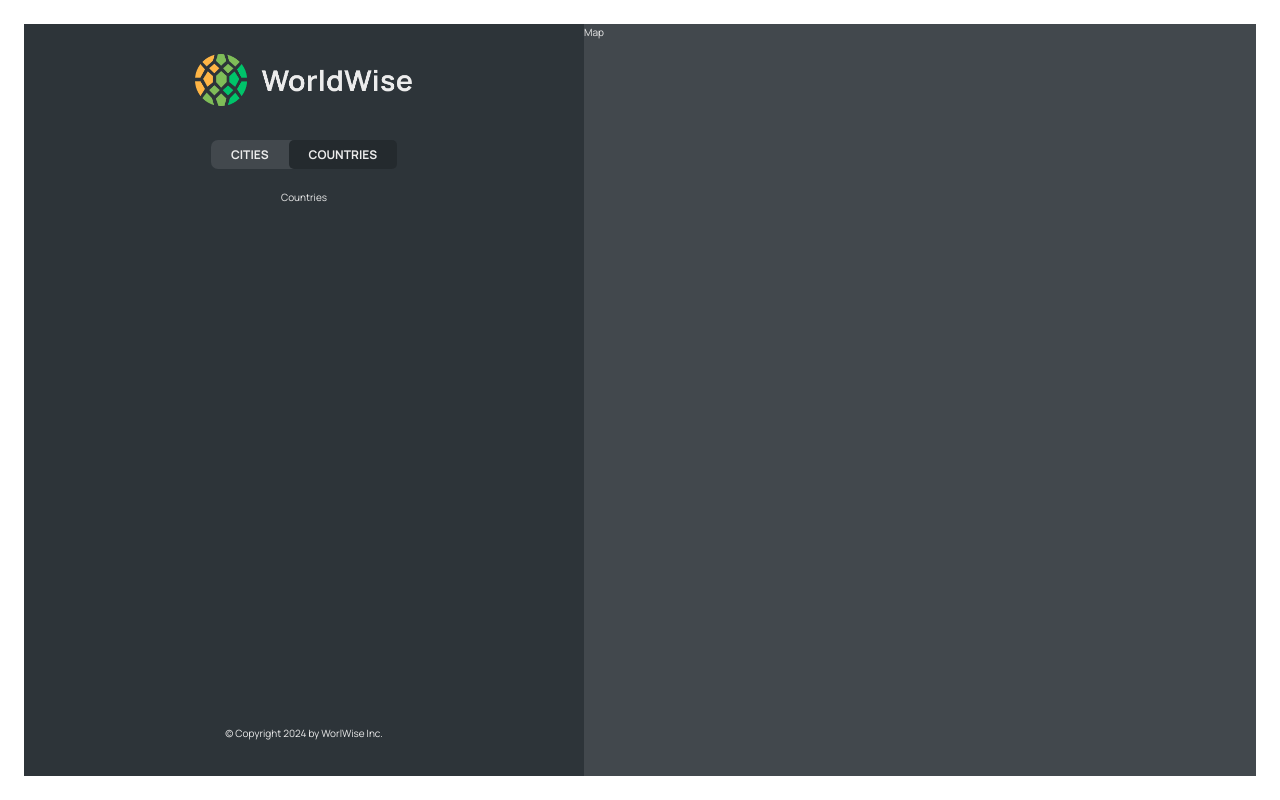
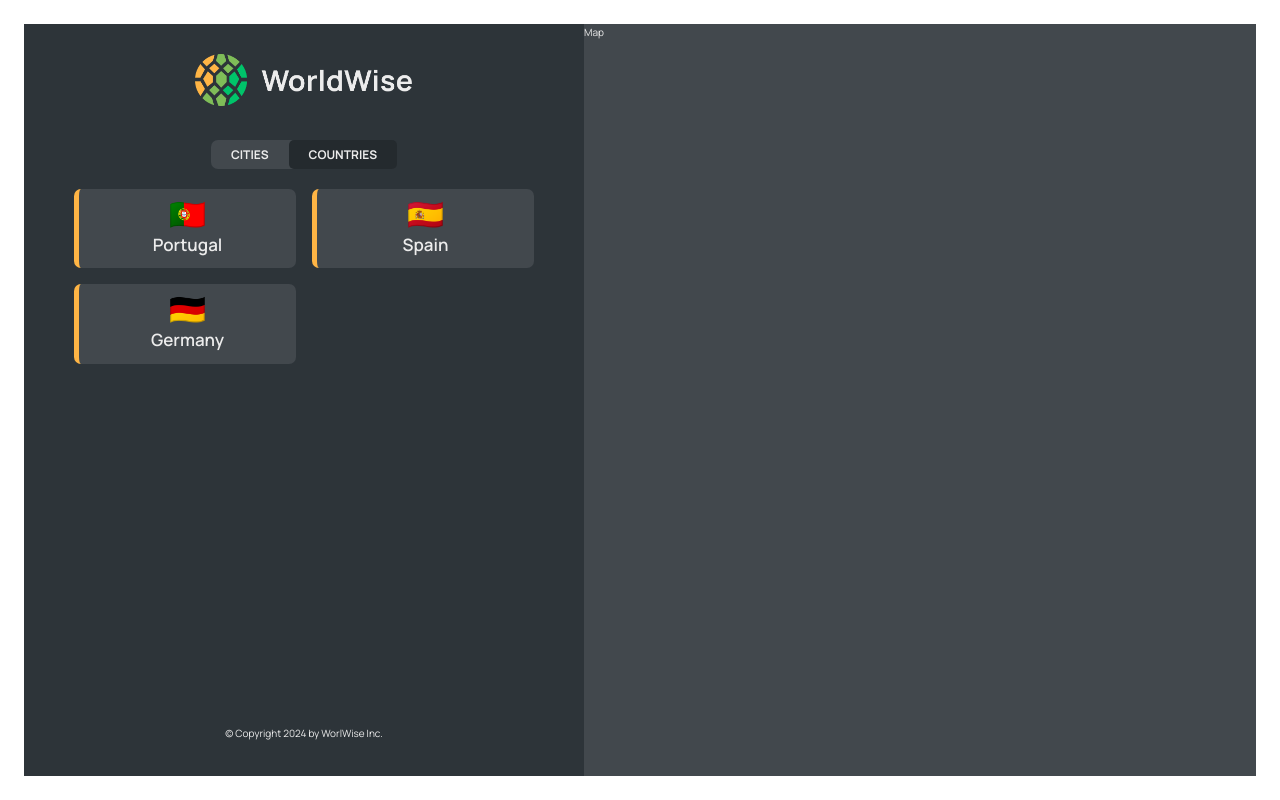
Before and after one commit to AmirrMahmoudi/world-wise, a React (Vite) app: page /app/countries in a window 1280 px wide. Built offline with nearby package versions, Linux system fonts and the light colour scheme; data requests are answered from the project's data file.

Commit message:
Implementing the Countries List

```diff
--- a/src/App.jsx
+++ b/src/App.jsx
@@ -1,4 +1,6 @@
+import { useEffect, useState } from "react";
 import { BrowserRouter, Routes, Route } from "react-router-dom";
+
 import Product from "./pages/Product";
 import Pricing from "./pages/Pricing";
 import Homepage from "./pages/Homepage";
@@ -6,7 +8,7 @@
 import AppLayout from "./pages/AppLayout";
 import Login from "./pages/Login";
 import CitiyList from "./components/CitiyList";
-import { useEffect, useState } from "react";
+import CountryList from "./components/CountryList";
 
 const BASE_URL = "http://localhost:9000";
 
@@ -42,8 +44,14 @@
             index
             element={<CitiyList cities={cities} isLoading={isLoading} />}
           />
-          <Route path="cities" element={<CitiyList />} />
-          <Route path="countries" element={<p>Countries</p>} />
+          <Route
+            path="cities"
+            element={<CitiyList cities={cities} isLoading={isLoading} />}
+          />
+          <Route
+            path="countries"
+            element={<CountryList cities={cities} isLoading={isLoading} />}
+          />
           <Route path="form" element={<p>Form</p>} />
         </Route>
         <Route path="*" element={<PageNotFound />} />
--- /dev/null
+++ b/src/components/CountryList.jsx
@@ -0,0 +1,27 @@
+import React from "react";
+import Spinner from "./Spinner";
+import styles from "./CountryList.module.css";
+import Message from "./Message";
+import CountryItem from "./CountryItem";
+const CountryList = ({ cities, isLoading }) => {
+  if (isLoading) return <Spinner />;
+  if (!cities.length)
+    return (
+      <Message message="Add your first city by clicking on a city on the map" />
+    );
+
+  const countries = cities.reduce((arr, city) => {
+    if (!arr.map((el) => el.country).includes(city.country))
+      return [...arr, { country: city.country, emoji: city.emoji }];
+    else return arr;
+  }, []);
+  return (
+    <ul className={styles.countryList}>
+      {countries.map((country) => (
+        <CountryItem country={country} />
+      ))}
+    </ul>
+  );
+};
+
+export default CountryList;
--- a/src/data/cities.json
+++ b/src/data/cities.json
@@ -35,6 +35,30 @@
                 "lng": 13.376933665713324
             },
             "id": 98443197
+        },
+        {
+            "cityName": "Faro",
+            "country": "Portugal",
+            "emoji": "🇵🇹",
+            "date": "2027-10-31T15:59:59.138Z",
+            "notes": "My favorite city so far!",
+            "position": {
+                "lat": 38.727881642324164,
+                "lng": -9.140900099907554
+            },
+            "id": 4545
+        },
+        {
+            "cityName": "Barcelona",
+            "country": "Spain",
+            "emoji": "🇪🇸",
+            "date": "2027-07-15T08:22:53.976Z",
+            "notes": "",
+            "position": {
+                "lat": 40.46635901755316,
+                "lng": -3.7133789062500004
+            },
+            "id": 3434343
         }
     ]
 }
```
